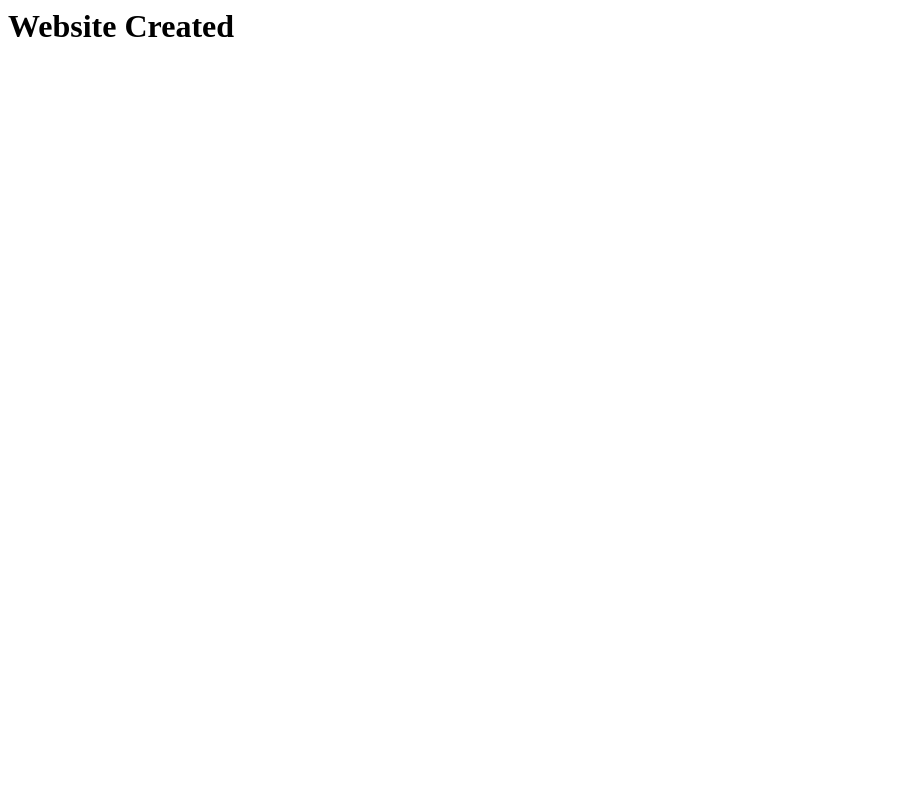
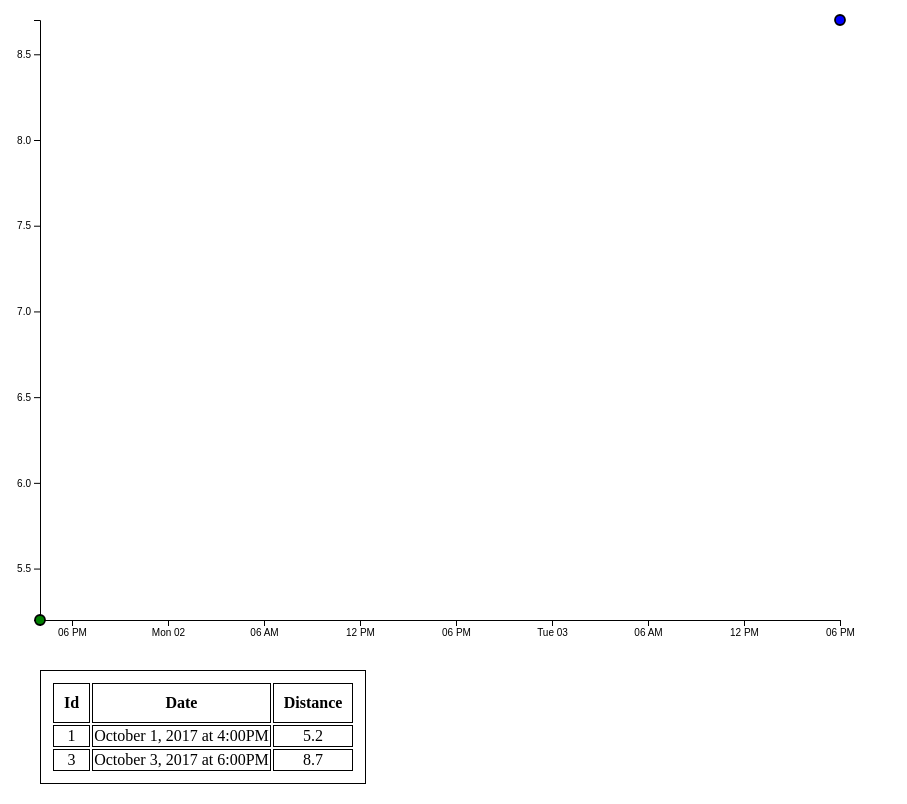
Before and after one commit to SudhanAnnamalai/sudhanannamalai.github.io, a plain HTML site: page index.html in a window 1280 px wide. Shown: the whole page, without its empty margins (0-907 px from the left). Drawn offline with nearby package versions, Linux system fonts and the light colour scheme.

Commit message:
D3 deployment
To test d3 Function.

```diff
--- a/index.html
+++ b/index.html
@@ -1,14 +1,183 @@
 <html>
 
 
-  <head>
+<head>
+    <title>Bouncy Ball</title>
+    <style>
 
-  </head>
+        svg{
+            overflow: visible;
+            margin-bottom: 50px;
+        }
 
-  <body>
-    <h1> Website Created </h1>
+        body{
+            margin: 20px 40px;
+        }
+
+        table, th, td{
+            border: 1px solid black;
+        }
+
+        table, th{
+            padding :10px;
+            text-align: center;
+        }
+
+    </style>
+    </head>
+
+<body>
+    <script src = "https://d3js.org/d3.v5.min.js"></script>
+    <svg>
+    </svg>
+    <table>
+    <tbody>
+    <thead>
+    <tr>
+        <th>Id</th>
+        <th>Date</th>
+        <th>Distance</th>
+        </tr>
+        </thead>
+    </tbody>
+        </table>
+    <script>
+    var WIDTH = 800;
+    var HEIGHT = 600;
+
+    var svg = d3.select("svg")
+
+        svg.attr("width",WIDTH)
+        .attr("height", HEIGHT);
+
+    let runs = [
+        {id:1,
+        date: 'October 1, 2017 at 4:00PM',
+        distance :5.2
+        },
+        {id:3,
+        date: 'October 3, 2017 at 6:00PM',
+        distance :8.7
+        }
+    ];
 
 
-  </body>
 
+    var yScale = d3.scaleLinear();
+
+
+
+    var yDomain = d3.extent(runs, function(d, i){
+        return d.distance;
+    })
+
+    yScale.domain(yDomain);
+    yScale.range([HEIGHT,0])
+
+
+
+
+    var xScale = d3.scaleTime();
+    xScale.range([0,WIDTH]);
+
+
+
+    var parseTime = d3.timeParse("%B%e, %Y at %-I:%M%p");
+
+    var formatTime = d3.timeFormat("%B%e, %Y at %-I:%M%p");
+
+    var xDomain = d3.extent(runs, function(d, i){
+        return parseTime(d.date)
+    })
+
+    xScale.domain(xDomain);
+
+
+
+
+    var bottomaxis = d3.axisBottom(xScale);
+
+    d3.select("svg").append("g").call(bottomaxis).attr("transform","translate(0,"+HEIGHT+")");
+
+    var leftaxis = d3.axisLeft(yScale);
+
+    d3.select("svg").append("g").call(leftaxis)//.attr("transform","translate("+WIDTH+")");
+
+    let createTable = function(){
+        for(let i=0; i<runs.length;i++){
+            var row = d3.select("tbody").append("tr");
+            row.append("td").html(runs[i].id);
+            row.append("td").html(runs[i].date);
+            row.append("td").html(runs[i].distance);
+
+        }
+    }
+    var drag = function(d){
+        var x = d3.event.x;
+        var y = d3.event.y;
+
+        d3.select(this).attr('cx',x)
+        d3.select(this).attr('cy',y)
+
+
+    }
+
+     var dragBehaviour = d3.drag()
+    .on("drag", drag)
+    var render = function(){
+        d3.select("svg").append("line")
+        .attr("x1",)
+        d3.select("svg").selectAll("circle").data(runs).enter().append("circle").attr("r",5).attr("cy",function(d, i){
+        return yScale(d.distance);
+        })
+        .attr("cx",function(d, i){
+        return xScale(parseTime(d.date))
+        })
+        .style("fill", function(d, i){
+            let color;
+            if (d.distance>=7){
+                color = "blue";
+            }else{
+                color = "green";
+            }
+            return color;
+        })
+        .style("stroke","black")
+        .style("stroke-width","1.8");
+
+        d3.selectAll("circle").call(dragBehaviour);
+    }
+
+    render();
+    createTable();
+
+
+
+
+
+
+
+    d3.select("svg").on("click", function(){
+            var x = d3.event.offsetX;
+            var y = d3.event.offsetY;
+
+            var date = xScale.invert(x);
+
+            var distance = yScale.invert(y)
+
+            var newRun = {
+                id : runs[runs.length-1].id+1,
+
+                date : formatTime(date),
+
+                distance : distance
+            }
+            runs.push(newRun);
+            createTable();
+            render();
+        })
+
+    </script>
+
+    </body>
 </html>
```
